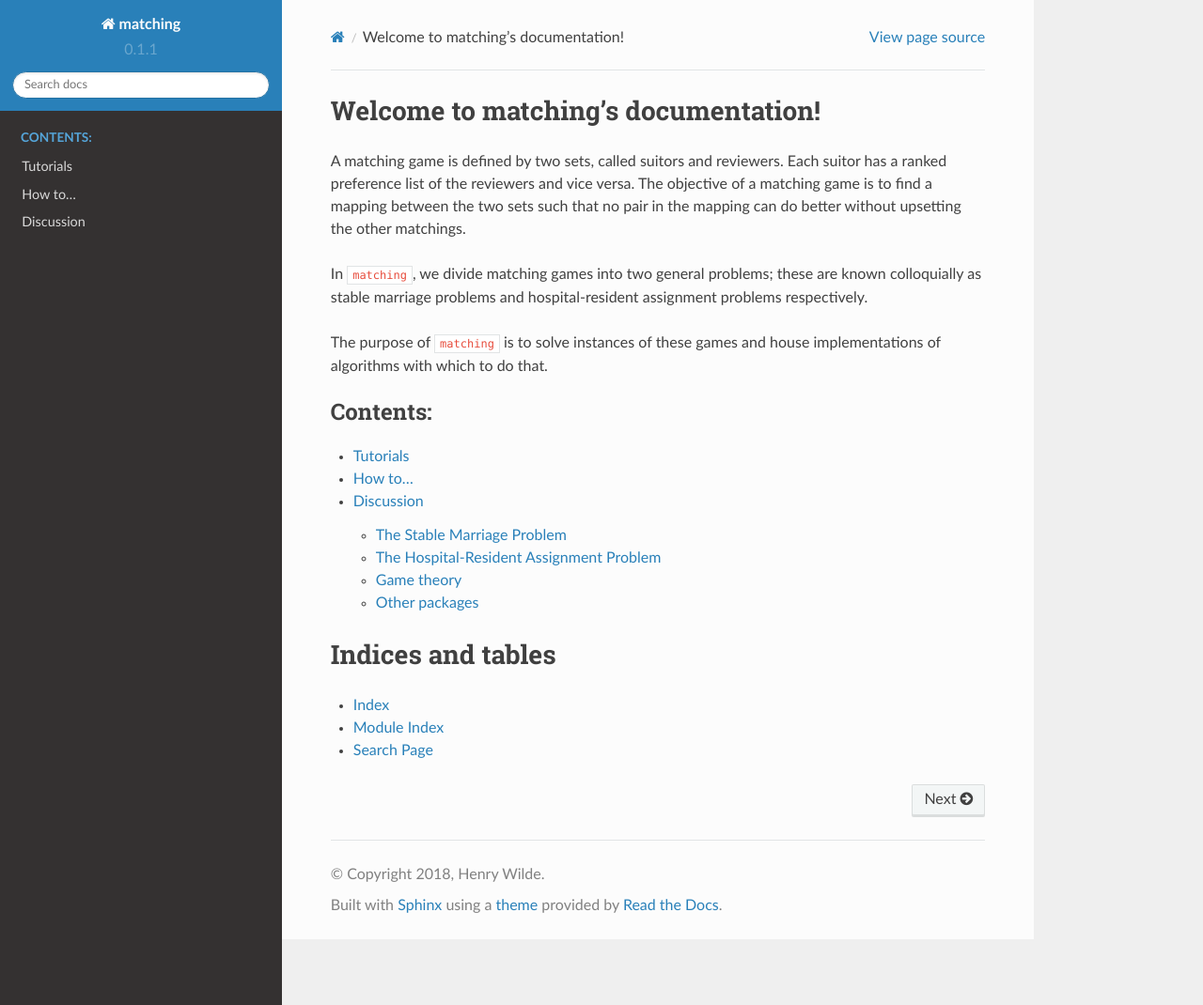
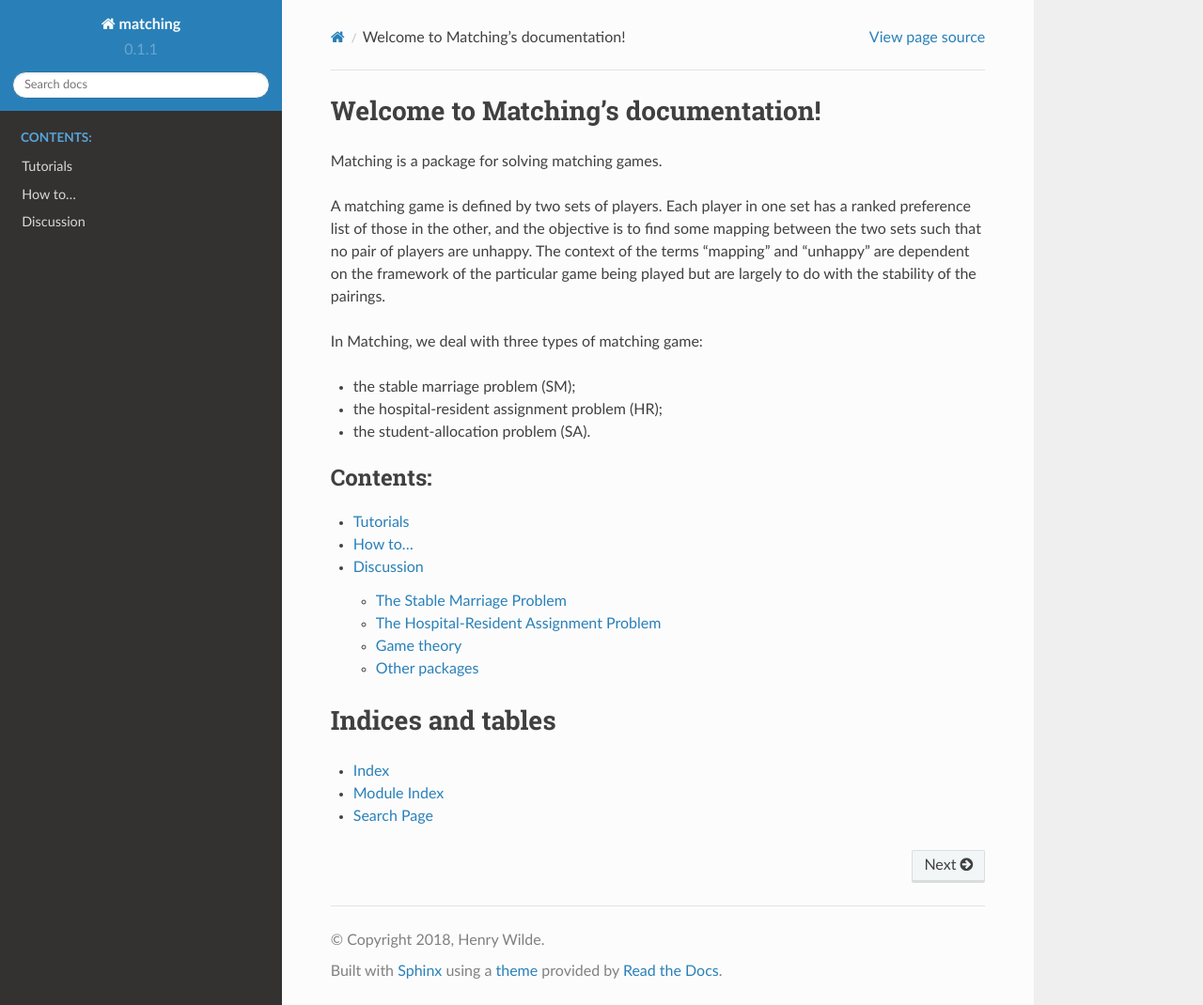
Before and after one commit to daffidwilde/matching, a Sphinx documentation site: the page built from docs/index.rst, in a window 1280 px wide and 1070 px high. Shown: the whole window at 94% size. Built offline with Sphinx 7.4.7 and the Read the Docs theme 2.0.0, drawn with Linux system fonts in a browser that asks for light colours; pages that are not in the unit, such as notebooks, are missing from menus.

Commit message:
Unify with `README.rst`

```diff
--- a/docs/index.rst
+++ b/docs/index.rst
@@ -3,20 +3,23 @@
    You can adapt this file completely to your liking, but it should at least
    contain the root `toctree` directive.
 
-Welcome to matching's documentation!
+Welcome to Matching's documentation!
 ====================================
 
-A matching game is defined by two sets, called suitors and reviewers. Each
-suitor has a ranked preference list of the reviewers and vice versa. The
-objective of a matching game is to find a mapping between the two sets such that
-no pair in the mapping can do better without upsetting the other matchings.
+Matching is a package for solving matching games.
 
-In :code:`matching`, we divide matching games into two general problems; these
-are known colloquially as stable marriage problems and hospital-resident
-assignment problems respectively.
+A matching game is defined by two sets of players. Each player in one set has a
+ranked preference list of those in the other, and the objective is to find some
+mapping between the two sets such that no pair of players are unhappy. The
+context of the terms "mapping" and "unhappy" are dependent on the framework of
+the particular game being played but are largely to do with the stability of the
+pairings.
 
-The purpose of :code:`matching` is to solve instances of these games and house
-implementations of algorithms with which to do that.
+In Matching, we deal with three types of matching game:
+
+- the stable marriage problem (SM);
+- the hospital-resident assignment problem (HR);
+- the student-allocation problem (SA).
 
 .. toctree::
    :maxdepth: 2
```
